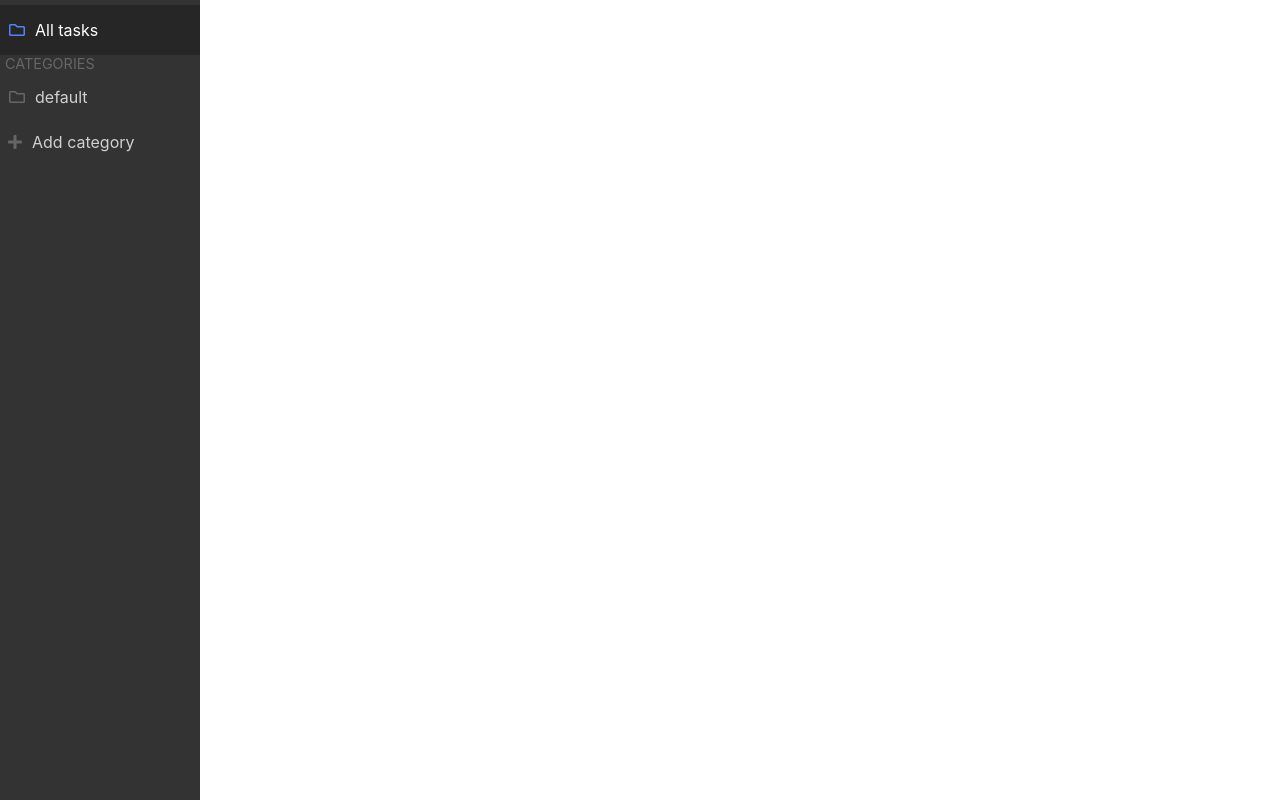
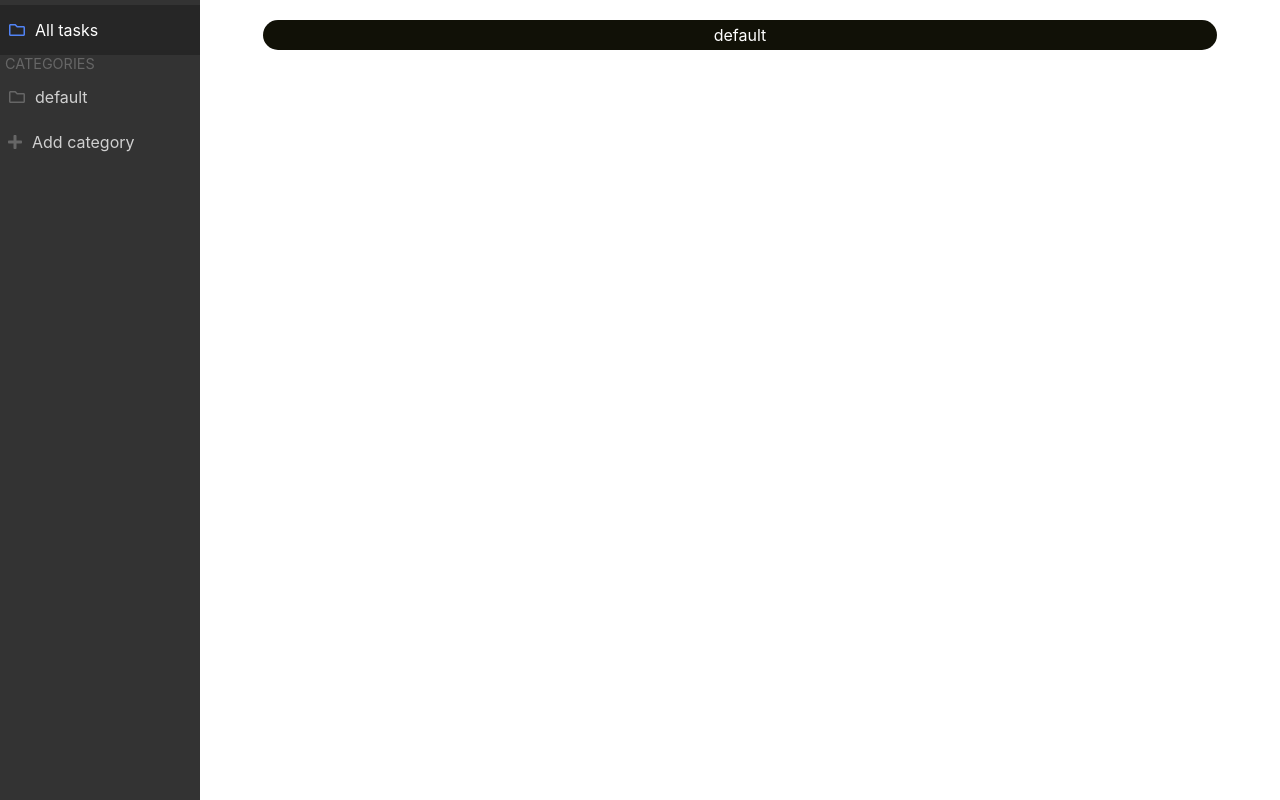
Before and after one commit to krzychu700/toDoApp, a React (Create React App) app: page / in a window 1280 px wide. Both pictures are taken after a click on the element "All tasks". Built offline with nearby package versions, Linux system fonts and the light colour scheme.

Commit message:
adjusted ListItem

```diff
--- a/src/containers/ListItems.js
+++ b/src/containers/ListItems.js
@@ -33,6 +33,18 @@ class ListItems extends Component {
       inputValue:''
     })
   }
+
+  handleInputBlur = () => {
+    if (!this.state.inputValue.trim()) {
+      return
+    } else {
+      this.props.actions.addTodo(this.state.inputValue);
+      this.setState({
+        inputValue:''
+      })
+    }
+  }
+
   render() {
     return (
       <>
@@ -41,7 +53,7 @@ class ListItems extends Component {
             <div className="newTask_container">
               Add new task
               <form onSubmit={this.handleSubmitForm}>
-                <input type="text" value={this.state.inputValue} onChange={this.handleInputTextAdd}/>
+                <input type="text" value={this.state.inputValue} onChange={this.handleInputTextAdd} onBlur={this.handleInputBlur}/>
               </form>
             </div>
             <div className="allTasks_container">
@@ -50,6 +62,21 @@ class ListItems extends Component {
                 <Item key={element.id} text={element.text}/>
               ))}
             </div>
+          </>
+        }
+        {this.props.toDoData.activeCategory === "All tasks" &&
+          <>
+            {Object.keys(this.props.toDoData.categories).map((category, index) => (
+              <div key={index} className="Alltasks_container">
+                <p className="list_category_text">{category}</p>
+                  <div className="list_item">
+                    {this.props.toDoData.categories[category].map(element => (
+                      <Item key={element.id} text={element.text}/>
+                    ))}
+                  </div>
+              </div>
+
+            ))}
           </>
         }
       </>
--- a/src/containers/style.scss
+++ b/src/containers/style.scss
@@ -86,7 +86,7 @@
   height: 100%;
   display: flex;
   flex-direction: column;
-  justify-content: center;
+  justify-content: flex-start;
   align-items: center;
 }
 
@@ -108,3 +108,31 @@
   align-items: center;
   padding-top: 20px;
 }
+
+.Alltasks_container {
+  width: 100%;
+  display: flex;
+  flex-direction: column;
+  align-items: center;
+  justify-content: center;
+}
+
+.list_category_text {
+  width: 90%;
+  height: 30px;
+  display: flex;
+  align-items: center;
+  justify-content: center;
+  background-color: rgb(17, 17, 7);
+  color: white;
+  border-radius: 20px;
+  margin: 10px;
+}
+
+.list_item {
+  width: 100%;
+  display: flex;
+  justify-content: center;
+  align-items: center;
+  flex-direction: column;
+}
```
